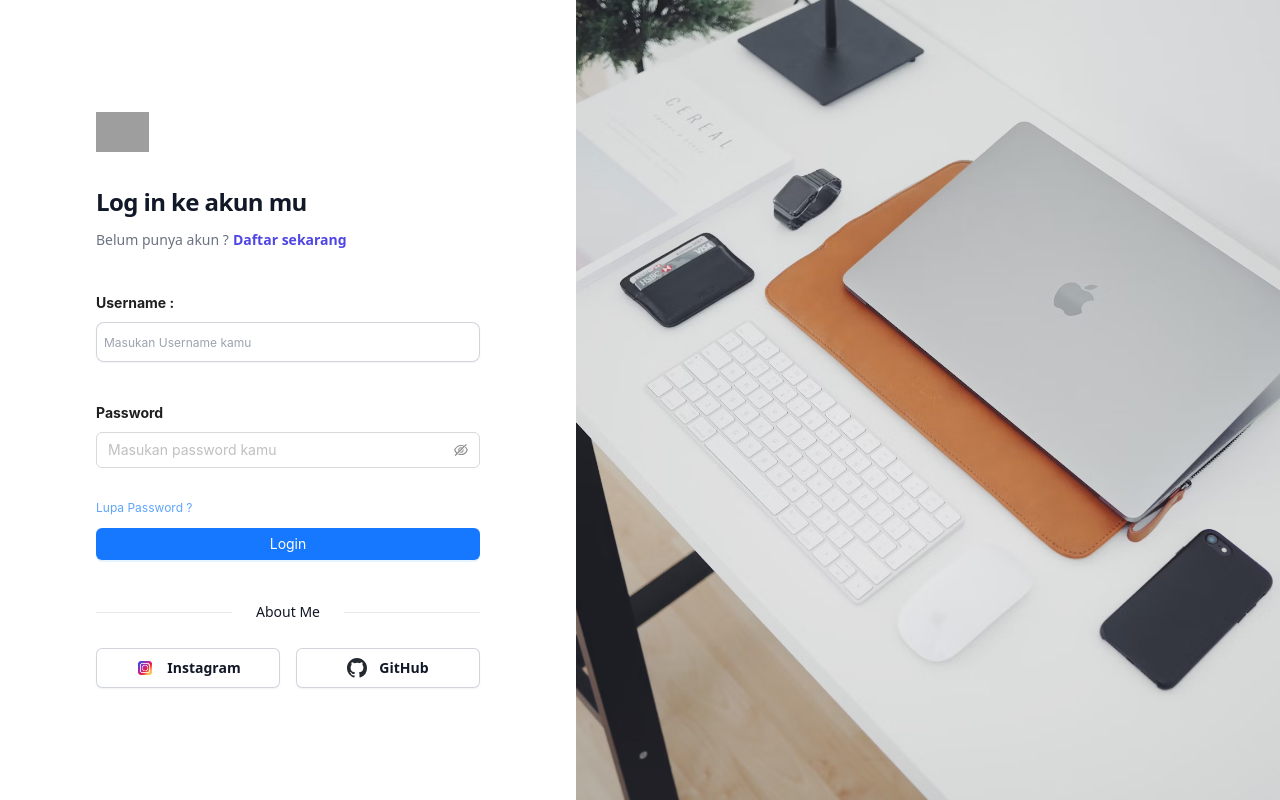
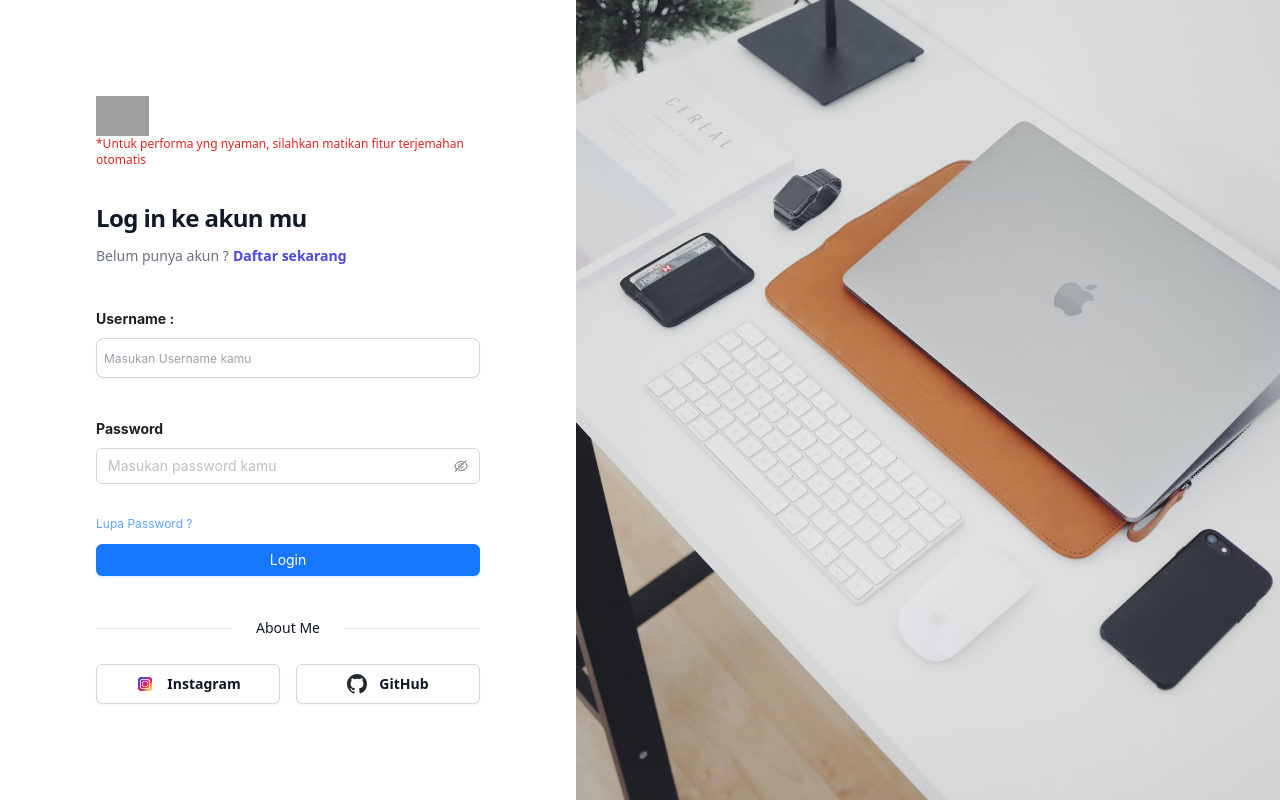
Before and after one commit to JamaludinHanif/usaha-bersama, a React (Vite) app: page / in a window 1280 px wide. Built offline with nearby package versions, Linux system fonts and the light colour scheme; grey boxes are pictures that could not be loaded.

Commit message:
add note in login (no translate)

```diff
--- a/src/pages/authentication/Login.jsx
+++ b/src/pages/authentication/Login.jsx
@@ -85,6 +85,7 @@ const Login = () => {
                   src="./src/img/dudul.jpg"
                   alt="Udin Company"
                 />
+                <p className="text-red-600 text-xs">*Untuk performa yng nyaman, silahkan matikan fitur terjemahan otomatis</p>
                 <h2 class="mt-8 text-2xl font-bold leading-9 tracking-tight text-gray-900">
                   Log in ke akun mu
                 </h2>
--- a/src/pages/forUser/Cart/Cart.jsx
+++ b/src/pages/forUser/Cart/Cart.jsx
@@ -116,7 +116,7 @@ const Cart = () => {
       {Data.length == 0 ? (
         <>
           <div className="h-screen flex flex-1 flex-col justify-center">
-            <Empty description={<p className="capitalize">Keranjang kmu kosong, silahkna pilih barang terlebih dahulu</p>} />
+            <Empty description={<p className="capitalize px-7">Keranjang kmu kosong, silahkna pilih barang terlebih dahulu</p>} />
           </div>
         </>
       ) : (
```
